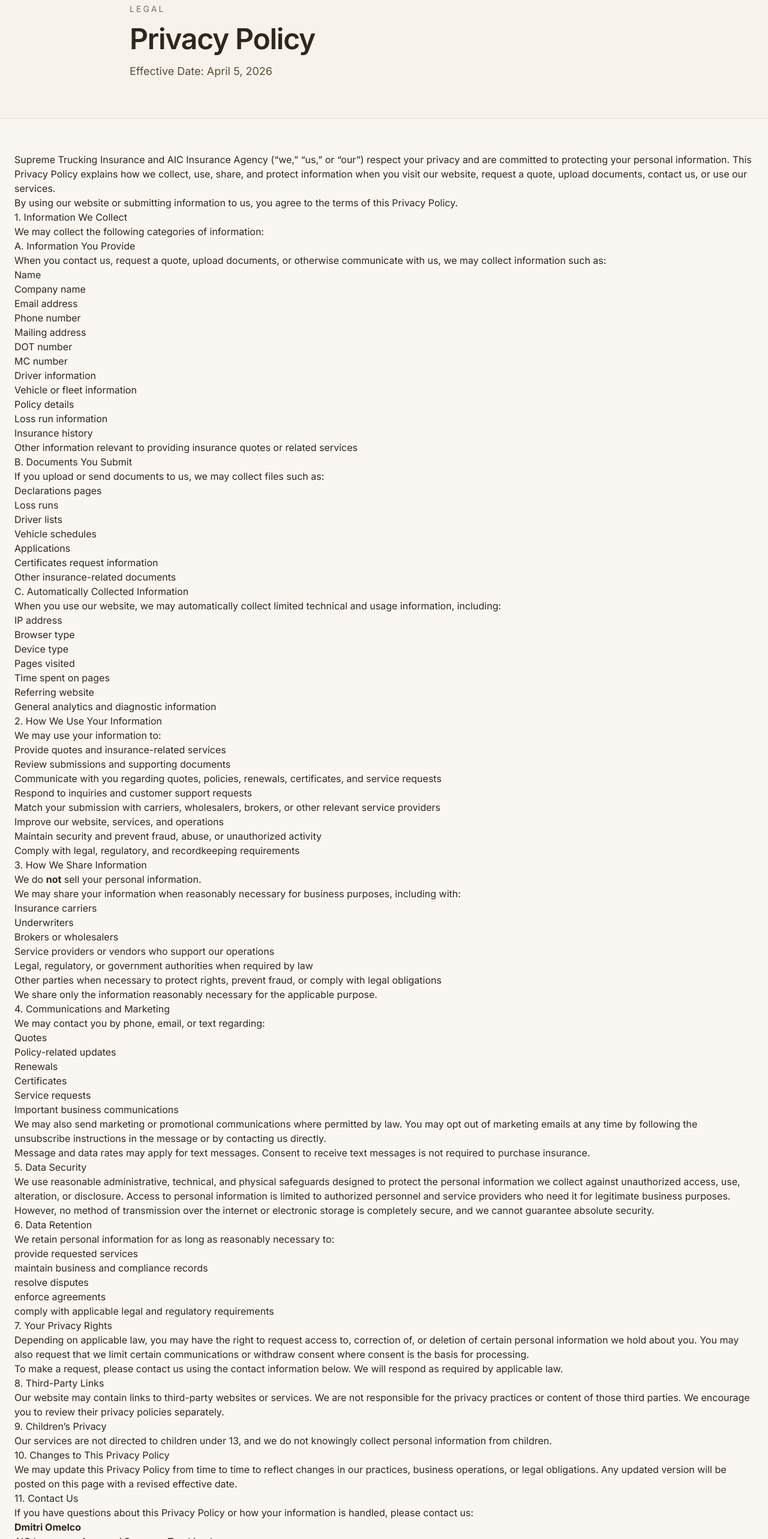
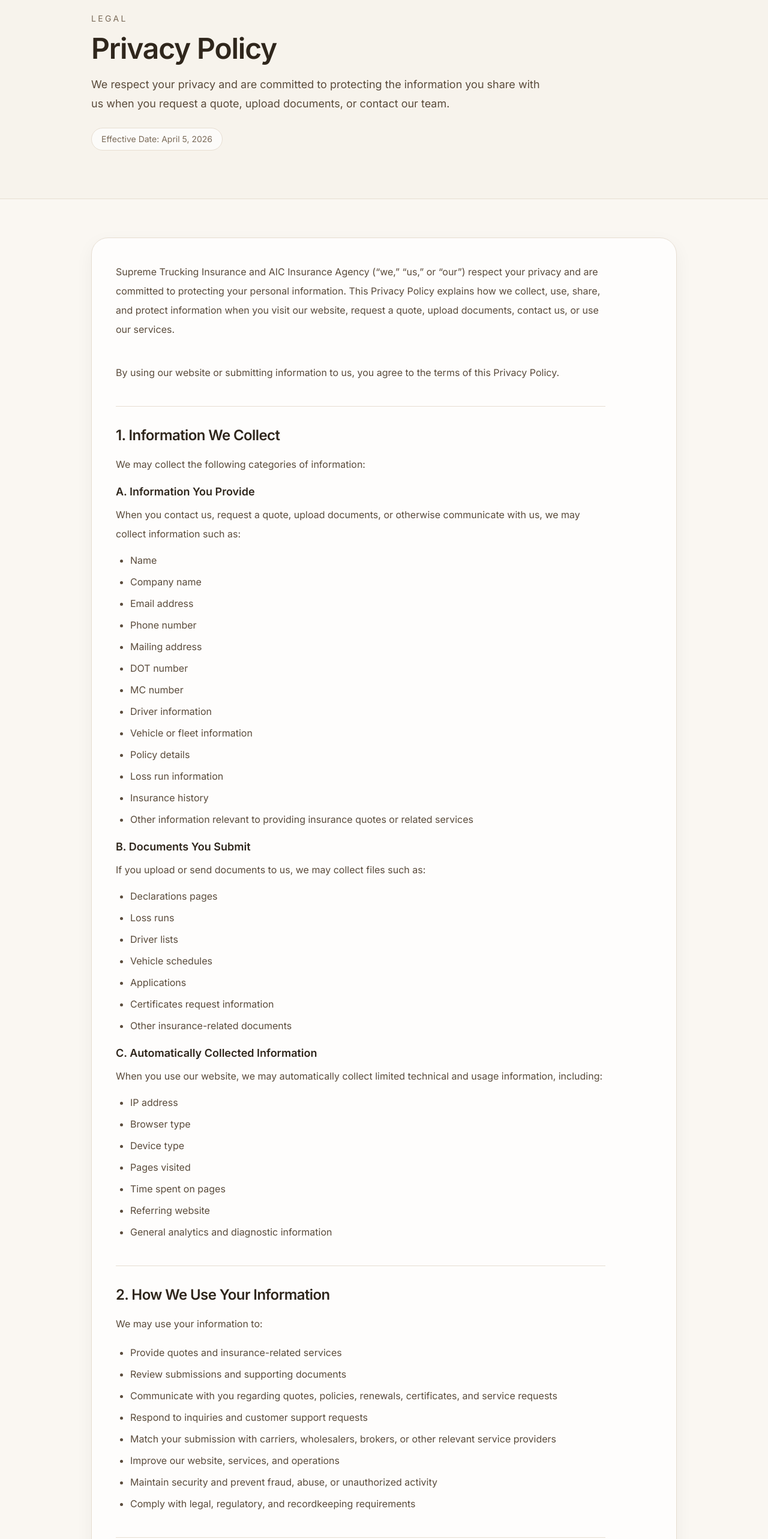
Before and after one commit to omelcodima/supreme-trucking-insurance, a Next.js app: page /privacy-policy in a window 1280 px wide. Shown: the part 180-2746 px from the top of the page at 60% size. Built offline with nearby package versions, Linux system fonts and the light colour scheme.

Commit message:
Polish privacy policy page styling

```diff
--- a/src/app/privacy-policy/page.tsx
+++ b/src/app/privacy-policy/page.tsx
@@ -5,31 +5,50 @@ export const metadata: Metadata = {
   description: "Privacy Policy for Supreme Trucking Insurance and AIC Insurance Agency.",
 };
 
+function Section({ title, children }: { title: string; children: React.ReactNode }) {
+  return (
+    <section className="border-t border-[#E7DED2] pt-8 first:border-t-0 first:pt-0">
+      <h2 className="text-2xl font-semibold tracking-tight text-[#2F261C] mb-4">{title}</h2>
+      <div className="space-y-4 text-[#5A4B3B] leading-8">{children}</div>
+    </section>
+  );
+}
+
 export default function PrivacyPolicyPage() {
   return (
     <main className="bg-[#FAF7F2] text-[#2F261C]">
-      <section className="border-b border-[#E7DED2] bg-[#F7F3EC]">
-        <div className="max-w-4xl mx-auto px-6 py-16">
-          <p className="text-sm uppercase tracking-[0.22em] text-[#7B6B59] mb-4">Legal</p>
-          <h1 className="text-4xl md:text-5xl font-semibold tracking-tight mb-4">Privacy Policy</h1>
-          <p className="text-[#5A4B3B] text-lg">Effective Date: April 5, 2026</p>
+      <section className="bg-[#F7F3EC] border-b border-[#E7DED2]">
+        <div className="max-w-5xl mx-auto px-6 py-16 md:py-20">
+          <div className="max-w-3xl">
+            <p className="text-sm uppercase tracking-[0.24em] text-[#7B6B59] mb-4">Legal</p>
+            <h1 className="text-4xl md:text-5xl font-semibold tracking-tight mb-5">Privacy Policy</h1>
+            <p className="text-lg text-[#5A4B3B] leading-8">
+              We respect your privacy and are committed to protecting the information you share with us when you request a quote, upload documents, or contact our team.
+            </p>
+            <div className="mt-6 inline-flex items-center rounded-full border border-[#DED3C4] bg-white/70 px-4 py-2 text-sm text-[#7B6B59]">
+              Effective Date: April 5, 2026
+            </div>
+          </div>
         </div>
       </section>
 
-      <section className="py-14">
-        <div className="max-w-4xl mx-auto px-6 prose prose-lg max-w-none prose-headings:text-[#2F261C] prose-p:text-[#5A4B3B] prose-li:text-[#5A4B3B] prose-strong:text-[#2F261C]">
-          <p>
+      <section className="py-12 md:py-16">
+        <div className="max-w-5xl mx-auto px-6">
+          <div className="rounded-[28px] border border-[#E7DED2] bg-white/80 shadow-[0_10px_30px_rgba(47,38,28,0.05)]">
+            <div className="max-w-4xl px-6 md:px-10 py-8 md:py-10 space-y-10">
+              <p className="text-[#5A4B3B] leading-8">
                 Supreme Trucking Insurance and AIC Insurance Agency (“we,” “us,” or “our”) respect your privacy and are committed to protecting your personal information. This Privacy Policy explains how we collect, use, share, and protect information when you visit our website, request a quote, upload documents, contact us, or use our services.
               </p>
-          <p>
+              <p className="text-[#5A4B3B] leading-8">
                 By using our website or submitting information to us, you agree to the terms of this Privacy Policy.
               </p>
 
-          <h2>1. Information We Collect</h2>
+              <Section title="1. Information We Collect">
                 <p>We may collect the following categories of information:</p>
-          <h3>A. Information You Provide</h3>
-          <p>When you contact us, request a quote, upload documents, or otherwise communicate with us, we may collect information such as:</p>
-          <ul>
+                <div>
+                  <h3 className="text-lg font-semibold text-[#2F261C] mb-2">A. Information You Provide</h3>
+                  <p className="mb-3">When you contact us, request a quote, upload documents, or otherwise communicate with us, we may collect information such as:</p>
+                  <ul className="list-disc pl-6 space-y-1">
                     <li>Name</li>
                     <li>Company name</li>
                     <li>Email address</li>
@@ -44,9 +63,11 @@ export default function PrivacyPolicyPage() {
                     <li>Insurance history</li>
                     <li>Other information relevant to providing insurance quotes or related services</li>
                   </ul>
-          <h3>B. Documents You Submit</h3>
-          <p>If you upload or send documents to us, we may collect files such as:</p>
-          <ul>
+                </div>
+                <div>
+                  <h3 className="text-lg font-semibold text-[#2F261C] mb-2">B. Documents You Submit</h3>
+                  <p className="mb-3">If you upload or send documents to us, we may collect files such as:</p>
+                  <ul className="list-disc pl-6 space-y-1">
                     <li>Declarations pages</li>
                     <li>Loss runs</li>
                     <li>Driver lists</li>
@@ -55,9 +76,11 @@ export default function PrivacyPolicyPage() {
                     <li>Certificates request information</li>
                     <li>Other insurance-related documents</li>
                   </ul>
-          <h3>C. Automatically Collected Information</h3>
-          <p>When you use our website, we may automatically collect limited technical and usage information, including:</p>
-          <ul>
+                </div>
+                <div>
+                  <h3 className="text-lg font-semibold text-[#2F261C] mb-2">C. Automatically Collected Information</h3>
+                  <p className="mb-3">When you use our website, we may automatically collect limited technical and usage information, including:</p>
+                  <ul className="list-disc pl-6 space-y-1">
                     <li>IP address</li>
                     <li>Browser type</li>
                     <li>Device type</li>
@@ -66,10 +89,12 @@ export default function PrivacyPolicyPage() {
                     <li>Referring website</li>
                     <li>General analytics and diagnostic information</li>
                   </ul>
+                </div>
+              </Section>
 
-          <h2>2. How We Use Your Information</h2>
+              <Section title="2. How We Use Your Information">
                 <p>We may use your information to:</p>
-          <ul>
+                <ul className="list-disc pl-6 space-y-1">
                   <li>Provide quotes and insurance-related services</li>
                   <li>Review submissions and supporting documents</li>
                   <li>Communicate with you regarding quotes, policies, renewals, certificates, and service requests</li>
@@ -79,11 +104,12 @@ export default function PrivacyPolicyPage() {
                   <li>Maintain security and prevent fraud, abuse, or unauthorized activity</li>
                   <li>Comply with legal, regulatory, and recordkeeping requirements</li>
                 </ul>
+              </Section>
 
-          <h2>3. How We Share Information</h2>
-          <p>We do <strong>not</strong> sell your personal information.</p>
+              <Section title="3. How We Share Information">
+                <p>We do <strong className="text-[#2F261C]">not</strong> sell your personal information.</p>
                 <p>We may share your information when reasonably necessary for business purposes, including with:</p>
-          <ul>
+                <ul className="list-disc pl-6 space-y-1">
                   <li>Insurance carriers</li>
                   <li>Underwriters</li>
                   <li>Brokers or wholesalers</li>
@@ -92,10 +118,11 @@ export default function PrivacyPolicyPage() {
                   <li>Other parties when necessary to protect rights, prevent fraud, or comply with legal obligations</li>
                 </ul>
                 <p>We share only the information reasonably necessary for the applicable purpose.</p>
+              </Section>
 
-          <h2>4. Communications and Marketing</h2>
+              <Section title="4. Communications and Marketing">
                 <p>We may contact you by phone, email, or text regarding:</p>
-          <ul>
+                <ul className="list-disc pl-6 space-y-1">
                   <li>Quotes</li>
                   <li>Policy-related updates</li>
                   <li>Renewals</li>
@@ -103,62 +130,59 @@ export default function PrivacyPolicyPage() {
                   <li>Service requests</li>
                   <li>Important business communications</li>
                 </ul>
-          <p>
-            We may also send marketing or promotional communications where permitted by law. You may opt out of marketing emails at any time by following the unsubscribe instructions in the message or by contacting us directly.
-          </p>
+                <p>We may also send marketing or promotional communications where permitted by law. You may opt out of marketing emails at any time by following the unsubscribe instructions in the message or by contacting us directly.</p>
                 <p>Message and data rates may apply for text messages. Consent to receive text messages is not required to purchase insurance.</p>
+              </Section>
 
-          <h2>5. Data Security</h2>
-          <p>
-            We use reasonable administrative, technical, and physical safeguards designed to protect the personal information we collect against unauthorized access, use, alteration, or disclosure. Access to personal information is limited to authorized personnel and service providers who need it for legitimate business purposes.
-          </p>
-          <p>
-            However, no method of transmission over the internet or electronic storage is completely secure, and we cannot guarantee absolute security.
-          </p>
+              <Section title="5. Data Security">
+                <p>We use reasonable administrative, technical, and physical safeguards designed to protect the personal information we collect against unauthorized access, use, alteration, or disclosure. Access to personal information is limited to authorized personnel and service providers who need it for legitimate business purposes.</p>
+                <p>However, no method of transmission over the internet or electronic storage is completely secure, and we cannot guarantee absolute security.</p>
+              </Section>
 
-          <h2>6. Data Retention</h2>
+              <Section title="6. Data Retention">
                 <p>We retain personal information for as long as reasonably necessary to:</p>
-          <ul>
+                <ul className="list-disc pl-6 space-y-1">
                   <li>provide requested services</li>
                   <li>maintain business and compliance records</li>
                   <li>resolve disputes</li>
                   <li>enforce agreements</li>
                   <li>comply with applicable legal and regulatory requirements</li>
                 </ul>
+              </Section>
 
-          <h2>7. Your Privacy Rights</h2>
-          <p>
-            Depending on applicable law, you may have the right to request access to, correction of, or deletion of certain personal information we hold about you. You may also request that we limit certain communications or withdraw consent where consent is the basis for processing.
-          </p>
+              <Section title="7. Your Privacy Rights">
+                <p>Depending on applicable law, you may have the right to request access to, correction of, or deletion of certain personal information we hold about you. You may also request that we limit certain communications or withdraw consent where consent is the basis for processing.</p>
                 <p>To make a request, please contact us using the contact information below. We will respond as required by applicable law.</p>
+              </Section>
 
-          <h2>8. Third-Party Links</h2>
-          <p>
-            Our website may contain links to third-party websites or services. We are not responsible for the privacy practices or content of those third parties. We encourage you to review their privacy policies separately.
-          </p>
+              <Section title="8. Third-Party Links">
+                <p>Our website may contain links to third-party websites or services. We are not responsible for the privacy practices or content of those third parties. We encourage you to review their privacy policies separately.</p>
+              </Section>
 
-          <h2>9. Children’s Privacy</h2>
+              <Section title="9. Children’s Privacy">
                 <p>Our services are not directed to children under 13, and we do not knowingly collect personal information from children.</p>
+              </Section>
 
-          <h2>10. Changes to This Privacy Policy</h2>
-          <p>
-            We may update this Privacy Policy from time to time to reflect changes in our practices, business operations, or legal obligations. Any updated version will be posted on this page with a revised effective date.
-          </p>
+              <Section title="10. Changes to This Privacy Policy">
+                <p>We may update this Privacy Policy from time to time to reflect changes in our practices, business operations, or legal obligations. Any updated version will be posted on this page with a revised effective date.</p>
+              </Section>
 
-          <h2>11. Contact Us</h2>
-          <p>If you have questions about this Privacy Policy or how your information is handled, please contact us:</p>
-          <p>
-            <strong>Dmitri Omelco</strong><br />
-            AIC Insurance Agency / Supreme Trucking Insurance<br />
-            201 NE Park Plaza Drive, Suite 110<br />
-            Vancouver, WA 98684
-          </p>
-          <p>
-            <strong>Direct:</strong> 360-750-4394<br />
-            <strong>Office:</strong> 360-450-2211<br />
-            <strong>Fax:</strong> 360-851-3239<br />
-            <strong>Email:</strong> domelco@aicinsagency.com
-          </p>
+              <Section title="11. Contact Us">
+                <div className="rounded-2xl border border-[#E7DED2] bg-[#F7F3EC] px-5 py-5">
+                  <p className="font-semibold text-[#2F261C]">Dmitri Omelco</p>
+                  <p>AIC Insurance Agency / Supreme Trucking Insurance</p>
+                  <p>201 NE Park Plaza Drive, Suite 110</p>
+                  <p>Vancouver, WA 98684</p>
+                  <div className="mt-4 space-y-1">
+                    <p><strong className="text-[#2F261C]">Direct:</strong> 360-750-4394</p>
+                    <p><strong className="text-[#2F261C]">Office:</strong> 360-450-2211</p>
+                    <p><strong className="text-[#2F261C]">Fax:</strong> 360-851-3239</p>
+                    <p><strong className="text-[#2F261C]">Email:</strong> domelco@aicinsagency.com</p>
+                  </div>
+                </div>
+              </Section>
+            </div>
+          </div>
         </div>
       </section>
     </main>
```
Lines whose indentation alone changed are shown as unchanged.
